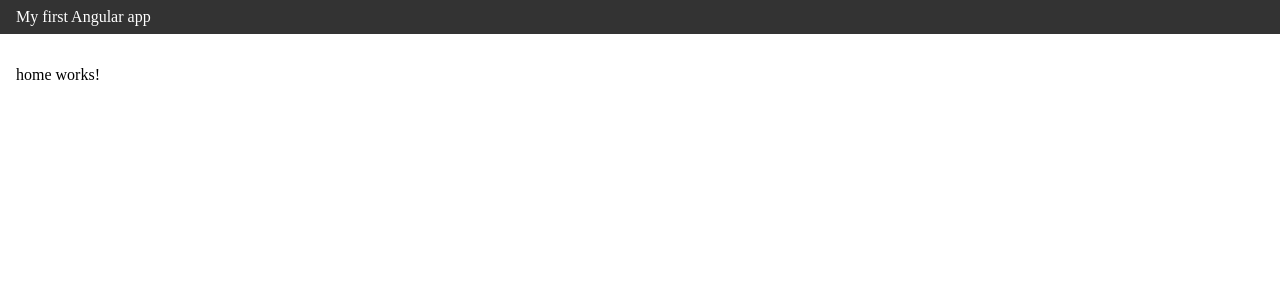
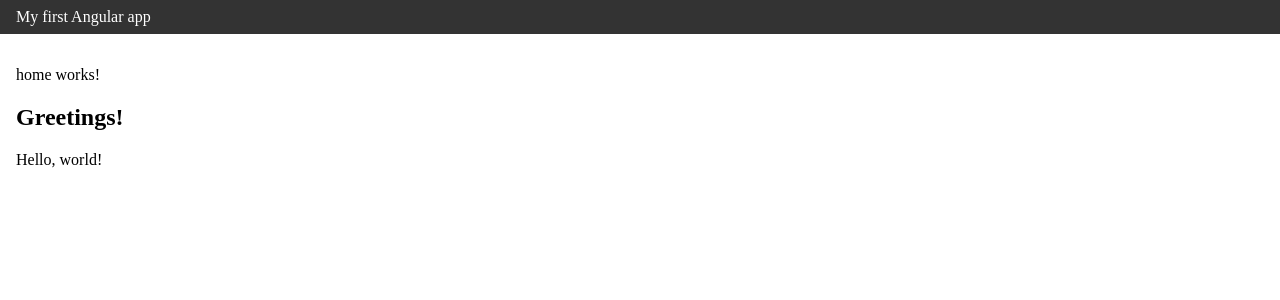
Before and after one commit to ChuanYuDev/angular, an Angular app in the folder first-ng-app/: page / in a window 1280 px wide. Shown: the top 300 px of the page. Built offline with nearby package versions, Linux system fonts and the light colour scheme.

Commit message:
3. Passing data from parent to child component

```diff
--- a/first-ng-app/src/app/app.component.ts
+++ b/first-ng-app/src/app/app.component.ts
@@ -54,5 +54,6 @@ import { HeaderComponent } from './components/header/header.component';
     `],
 })
 export class AppComponent {
+  // title is called property
   title = 'first-ng-app';
 }
--- /dev/null
+++ b/first-ng-app/src/app/components/greeting/greeting.component.html
@@ -0,0 +1,2 @@
+<h2>Greetings!</h2>
+<p>{{ message() }}</p>
--- /dev/null
+++ b/first-ng-app/src/app/components/greeting/greeting.component.ts
@@ -0,0 +1,15 @@
+import { Component, input } from '@angular/core';
+
+@Component({
+  selector: 'app-greeting',
+  standalone: true,
+  imports: [],
+  templateUrl: './greeting.component.html',
+  styleUrl: './greeting.component.scss'
+})
+export class GreetingComponent {
+  // Tells Angular GreetingComponent can receive something from outside
+  //    If we always want this message, we should use input.required
+  //    message is signal which is InputSignal
+  message = input('Default greeting message');
+}
--- a/first-ng-app/src/app/home/home.component.html
+++ b/first-ng-app/src/app/home/home.component.html
@@ -1 +1,16 @@
 <p>home works!</p>
+
+<!-- Pass message to GreetingComponent -->
+<!-- <app-greeting message="Hello, world!1234"/> -->
+
+<!--
+    If we use square bracket [] around message, the value expects the Javascript statement
+        We can use "Hello, world!1234" directly
+
+    If we want to pass string, we should use single quotations
+        Or we use variable like below
+ -->
+<!-- <app-greeting [message]="'Hello, world!1234'"/> -->
+
+<!-- Pass homeMessage signal property of HomeComponent to GreetingComponent -->
+<app-greeting [message]="homeMessage()"/>
--- a/first-ng-app/src/app/home/home.component.ts
+++ b/first-ng-app/src/app/home/home.component.ts
@@ -1,12 +1,14 @@
-import { Component } from '@angular/core';
+import { Component, signal } from '@angular/core';
+import { GreetingComponent } from '../components/greeting/greeting.component';
 
 @Component({
   selector: 'app-home',
   standalone: true,
-  imports: [],
+  imports: [GreetingComponent],
   templateUrl: './home.component.html',
   styleUrl: './home.component.scss'
 })
 export class HomeComponent {
-
+  // Pass this message to child component GreetingComponent
+  homeMessage = signal('Hello, world!');
 }
```
Also changed, not shown: first-ng-app/src/app/components/greeting/greeting.component.scss (added), 2 other files (tests, documents, lock files or other folders).
